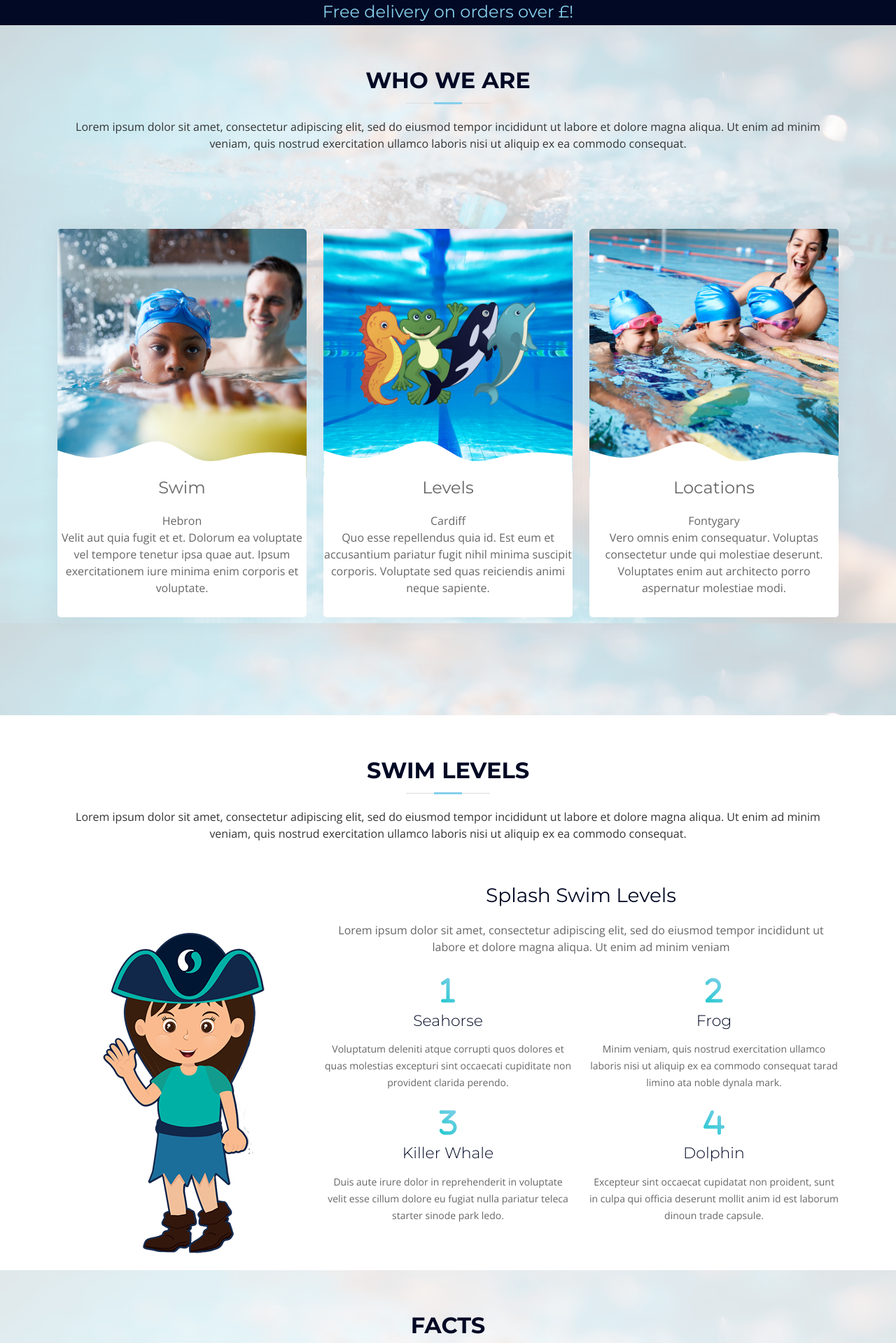
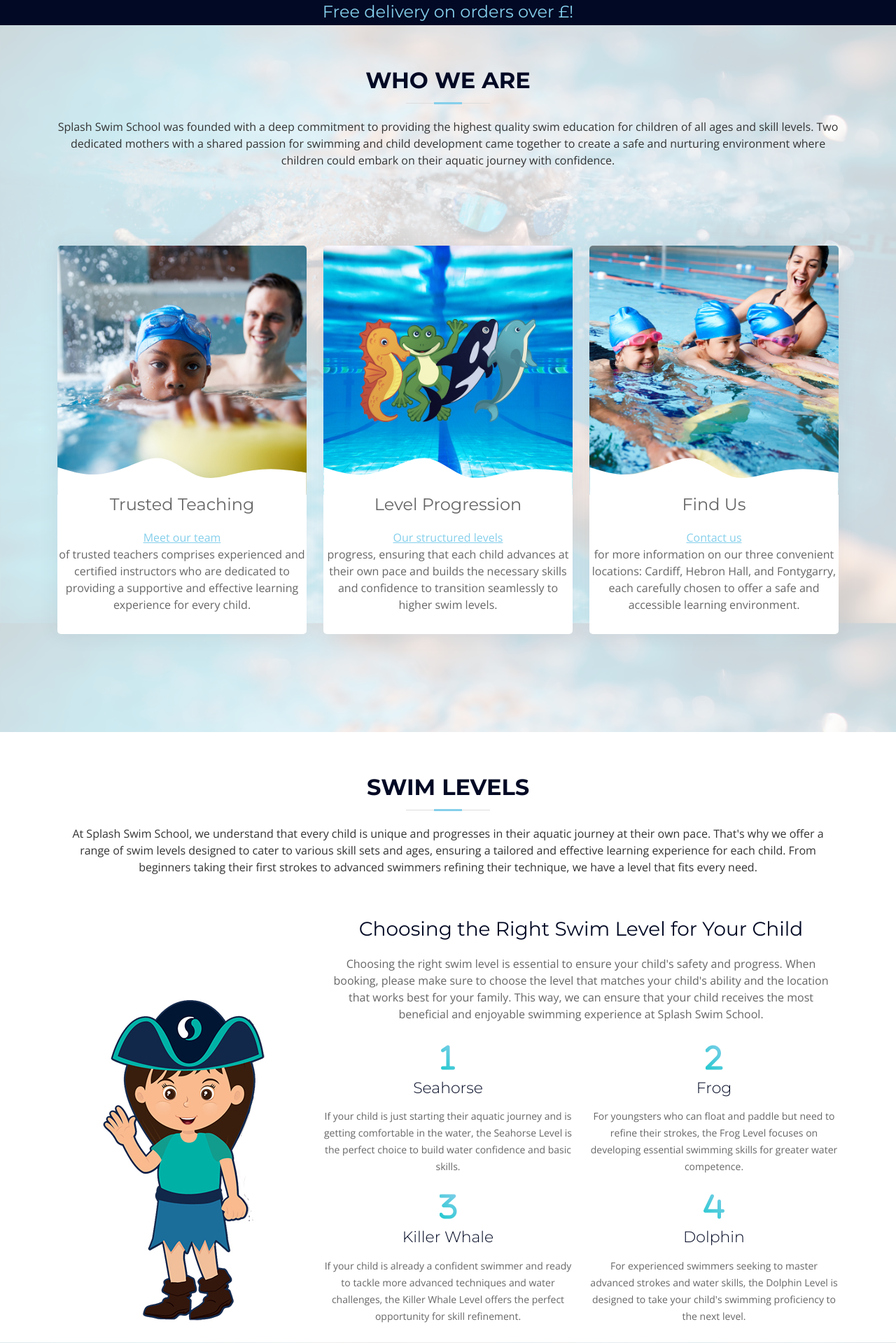
Before and after one commit to PhilEllis/Splash_Swim_School, a Django app: page / in a window 1280 px wide. Shown: the part 801-2720 px from the top of the page at 70% size. Run offline with Django 3.2, Linux system fonts and the light colour scheme; some libraries are stand-ins or nearby versions.

Commit message:
Feat!: Index page content

```diff
--- a/home/templates/home/index.html
+++ b/home/templates/home/index.html
@@ -21,8 +21,8 @@
             <div class="carousel-item active" style="background-image: url(/media/1.jpg)">
               <div class="carousel-container">
                 <div class="container">
-                  <h2 class="animate__animated animate__fadeInDown">Swim</h2>
-                  <p class="animate__animated animate__fadeInUp">Lorem ipsum dolor sit amet, consectetur adipiscing elit, sed do eiusmod tempor incididunt ut labore et dolore magna aliqua. Ut enim ad minim veniam, quis nostrud exercitation ullamco laboris nisi ut aliquip ex ea commodo consequat.</p>
+                  <h2 class="animate__animated animate__fadeInDown">Swim With Us</h2>
+                  <p class="animate__animated animate__fadeInUp">Discover why Splash Swim School is the perfect choice for your child's aquatic journey. With our passionate and experienced instructors, state-of-the-art facilities, and a commitment to safety, your child will receive top-quality swim education in a nurturing and supportive environment.</p>
                   <a href="#featured-services" class="btn-get-started scrollto animate__animated animate__fadeInUp">Book Now</a>
                 </div>
               </div>
@@ -30,8 +30,8 @@
           <div class="carousel-item" style="background-image: url(/media/levelshero.jpg)">
             <div class="carousel-container">
               <div class="container">
-                <h2 class="animate__animated animate__fadeInDown">Levels</h2>
-                <p class="animate__animated animate__fadeInUp">Nam libero tempore, cum soluta nobis est eligendi optio cumque nihil impedit quo minus id quod maxime placeat facere possimus, omnis voluptas assumenda est, omnis dolor repellendus. Temporibus autem quibusdam et aut officiis debitis aut.</p>
+                <h2 class="animate__animated animate__fadeInDown">Our Swim Levels</h2>
+                <p class="animate__animated animate__fadeInUp">Explore our diverse swim levels tailored to nurture your child's aquatic skills and confidence. At Splash Swim School, we're dedicated to helping your child build confidence and skills in the water, setting them on a path to become strong, confident swimmers.</p>
                 <a href="#featured-services" class="btn-get-started scrollto animate__animated animate__fadeInUp">Book Now</a>
               </div>
             </div>
@@ -39,8 +39,9 @@
           <div class="carousel-item" style="background-image: url(/media/locationhero.jpg)">
             <div class="carousel-container">
               <div class="container">
-                <h2 class="animate__animated animate__fadeInDown">Locations</h2>
-                <p class="animate__animated animate__fadeInUp">Beatae vitae dicta sunt explicabo. Nemo enim ipsam voluptatem quia voluptas sit aspernatur aut odit aut fugit, sed quia consequuntur magni dolores eos qui ratione voluptatem sequi nesciunt omnis iste natus error sit voluptatem accusantium.</p>
+                <h2 class="animate__animated animate__fadeInDown">Our Locations</h2>
+                <p class="animate__animated animate__fadeInUp">Dive into our various swim school locations, each thoughtfully designed to provide a safe and enjoyable learning experience for your child. At Splash Swim School, safety is our top priority, and our locations are equipped with certified lifeguards, modern teaching equipment, and meticulously maintained.
+                </p>
                 <a href="#featured-services" class="btn-get-started scrollto animate__animated animate__fadeInUp">Book Now</a>
               </div>
             </div>
@@ -73,7 +74,7 @@
 
     <header class="section-header">
       <h3>Who We Are</h3>
-      <p>Lorem ipsum dolor sit amet, consectetur adipiscing elit, sed do eiusmod tempor incididunt ut labore et dolore magna aliqua. Ut enim ad minim veniam, quis nostrud exercitation ullamco laboris nisi ut aliquip ex ea commodo consequat.</p>
+      <p>Splash Swim School was founded with a deep commitment to providing the highest quality swim education for children of all ages and skill levels. Two dedicated mothers with a shared passion for swimming and child development came together to create a safe and nurturing environment where children could embark on their aquatic journey with confidence.</p>
     </header>
 
     <div class="row">
@@ -84,9 +85,9 @@
             <img src="/media/swimwithus.jpg" class="img-fluid" alt="">
           </div>
           <div class="splash-info">
-            <h4>Swim</h4>
-            <span>Hebron</span>
-            <p>Velit aut quia fugit et et. Dolorum ea voluptate vel tempore tenetur ipsa quae aut. Ipsum exercitationem iure minima enim corporis et voluptate.</p>
+            <h4>Trusted Teaching</h4>
+            <a href="#team" style="text-decoration-line: underline;"><span>Meet our team</span></a>
+            <p>of trusted teachers comprises experienced and certified instructors who are dedicated to providing a supportive and effective learning experience for every child.</p>
           </div>
         </div>
       </div><!-- End Swim About -->
@@ -97,9 +98,9 @@
             <img src="/media/levelcharacters.jpg" class="img-fluid" alt="">
           </div>
           <div class="splash-info">
-            <h4>Levels</h4>
-            <span>Cardiff</span>
-            <p>Quo esse repellendus quia id. Est eum et accusantium pariatur fugit nihil minima suscipit corporis. Voluptate sed quas reiciendis animi neque sapiente.</p>
+            <h4>Level Progression</h4>
+            <a href="#team" style="text-decoration-line: underline;"><span>Our structured levels</span></a>
+            <p>progress, ensuring that each child advances at their own pace and builds the necessary skills and confidence to transition seamlessly to higher swim levels.</p>
           </div>
         </div>
       </div><!-- End Levels About -->
@@ -110,9 +111,9 @@
             <img src="/media/threelocations.jpg" class="img-fluid" alt="">
           </div>
           <div class="splash-info">
-            <h4>Locations</h4>
-            <span>Fontygary</span>
-            <p>Vero omnis enim consequatur. Voluptas consectetur unde qui molestiae deserunt. Voluptates enim aut architecto porro aspernatur molestiae modi.</p>
+            <h4>Find Us</h4>
+            <a href="#team" style="text-decoration-line: underline;"><span>Contact us</span></a>
+            <p>for more information on our three convenient locations: Cardiff, Hebron Hall, and Fontygarry, each carefully chosen to offer a safe and accessible learning environment.</p>
           </div>
         </div>
       </div><!-- End Location About -->
@@ -129,15 +130,17 @@
 
     <header class="section-header">
       <h3>Swim Levels</h3>
-      <p>Lorem ipsum dolor sit amet, consectetur adipiscing elit, sed do eiusmod tempor incididunt ut labore et dolore magna aliqua. Ut enim ad minim veniam, quis nostrud exercitation ullamco laboris nisi ut aliquip ex ea commodo consequat.</p>
+      <p>At Splash Swim School, we understand that every child is unique and progresses in their aquatic journey at their own pace. That's why we offer a range of swim levels designed to cater to various skill sets and ages, ensuring a tailored and effective learning experience for each child. From beginners taking their first strokes to advanced swimmers refining their technique, we have a level that fits every need.</p>
     </header>
 
     <div class="row">
 
       <div class="col-lg-8 offset-lg-4">
         <div>
-          <h3 class="levels-title text-center">Splash Swim Levels</h3>
-          <p class="text-center">Lorem ipsum dolor sit amet, consectetur adipiscing elit, sed do eiusmod tempor incididunt ut labore et dolore magna aliqua. Ut enim ad minim veniam</p>
+          <h3 class="levels-title text-center">Choosing the Right Swim Level for Your Child</h3>
+          <p class="text-center">Choosing the right swim level is essential to ensure your child's safety and progress.
+            When booking, please make sure to choose the level that matches your child's ability and the location that works best for your family. This way, we can ensure that your child receives the most beneficial and enjoyable swimming experience at Splash Swim School.
+          </p>
           <span class="section-divider"></span>
         </div>
       </div>
@@ -153,22 +156,22 @@
           <div class="col-lg-6 col-md-6 box" data-aos="fade-up">
             <div class="icon"><i class="fa-solid fa-1"></i></div>
             <h4 class="title"><a href="">Seahorse</a></h4>
-            <p class="description">Voluptatum deleniti atque corrupti quos dolores et quas molestias excepturi sint occaecati cupiditate non provident clarida perendo.</p>
+            <p class="description">If your child is just starting their aquatic journey and is getting comfortable in the water, the Seahorse Level is the perfect choice to build water confidence and basic skills.</p>
           </div>
           <div class="col-lg-6 col-md-6 box" data-aos="fade-up">
             <div class="icon"><i class="fa-solid fa-2"></i></div>
             <h4 class="title"><a href="">Frog</a></h4>
-            <p class="description">Minim veniam, quis nostrud exercitation ullamco laboris nisi ut aliquip ex ea commodo consequat tarad limino ata noble dynala mark.</p>
+            <p class="description">For youngsters who can float and paddle but need to refine their strokes, the Frog Level focuses on developing essential swimming skills for greater water competence.</p>
           </div>
           <div class="col-lg-6 col-md-6 box" data-aos="fade-up" dat-aos-delay="100">
             <div class="icon"><i class="fa-solid fa-3"></i></div>
             <h4 class="title"><a href="">Killer Whale</a></h4>
-            <p class="description">Duis aute irure dolor in reprehenderit in voluptate velit esse cillum dolore eu fugiat nulla pariatur teleca starter sinode park ledo.</p>
+            <p class="description">If your child is already a confident swimmer and ready to tackle more advanced techniques and water challenges, the Killer Whale Level offers the perfect opportunity for skill refinement.</p>
           </div>
           <div class="col-lg-6 col-md-6 box" data-aos="fade-up" data-aos-delay="100">
             <div class="icon"><i class="fa-solid fa-4"></i></div>
             <h4 class="title"><a href="">Dolphin</a></h4>
-            <p class="description">Excepteur sint occaecat cupidatat non proident, sunt in culpa qui officia deserunt mollit anim id est laborum dinoun trade capsule.</p>
+            <p class="description">For experienced swimmers seeking to master advanced strokes and water skills, the Dolphin Level is designed to take your child's swimming proficiency to the next level.</p>
           </div>
         </div>
 
@@ -184,8 +187,10 @@
   <div class="container" data-aos="fade-up">
 
     <header class="section-header">
-      <h3>Facts</h3>
-      <p>Sed ut perspiciatis unde omnis iste natus error sit voluptatem accusantium doloremque</p>
+      <h3>Splash Facts</h3>
+      <p>Before we delve into the exciting facts about Splash Swim School, it's essential to understand the remarkable journey that brought us here. Our founders, with a rich background in teaching for a collective twenty years, embarked on a mission to create a swim school that would not only teach children how to swim but also instill a lifelong love for the water.</p>
+
+       <p>Having spent two decades honing their teaching skills, they brought a wealth of experience, expertise, and passion to the creation of Splash Swim School. Their vision was to provide a nurturing and safe environment where children could develop essential swimming skills, gain confidence, and ultimately become strong, proficient swimmers. This dedication to excellence and child-centered teaching forms the core of our values at Splash Swim School.</p>
     </header>
 
     <div class="row counters">
@@ -222,8 +227,8 @@
 <section id="team">
   <div class="container" data-aos="fade-up">
     <div class="section-header">
-      <h3>Team</h3>
-      <p>Sed ut perspiciatis unde omnis iste natus error sit voluptatem accusantium doloremque</p>
+      <h3>Meet Our Team</h3>
+      <p>Meet the faces behind Splash Swim School, this team is at the heart of everything we do. It's time to get to know the people who make our swim school a warm, welcoming, and nurturing environment. Each member of our team is dedicated to ensuring your child's safety, progress, and enjoyment in the water. We take great pride in our experienced and passionate instructors, administrators, and support staff, and we invite you to meet the faces that are committed to making every swim lesson a memorable and valuable experience for your child.</p>
     </div>
 
     <div class="row">
```
